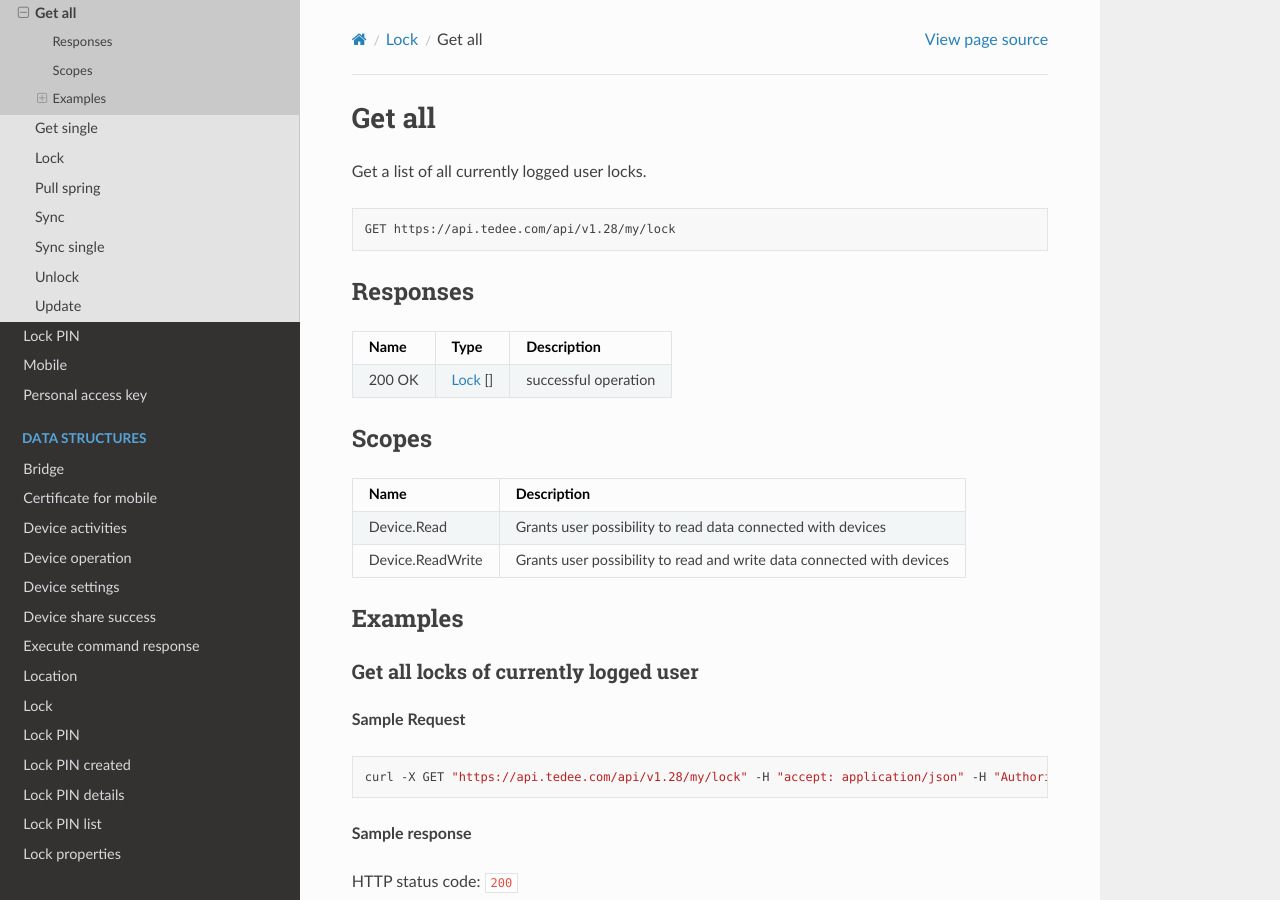
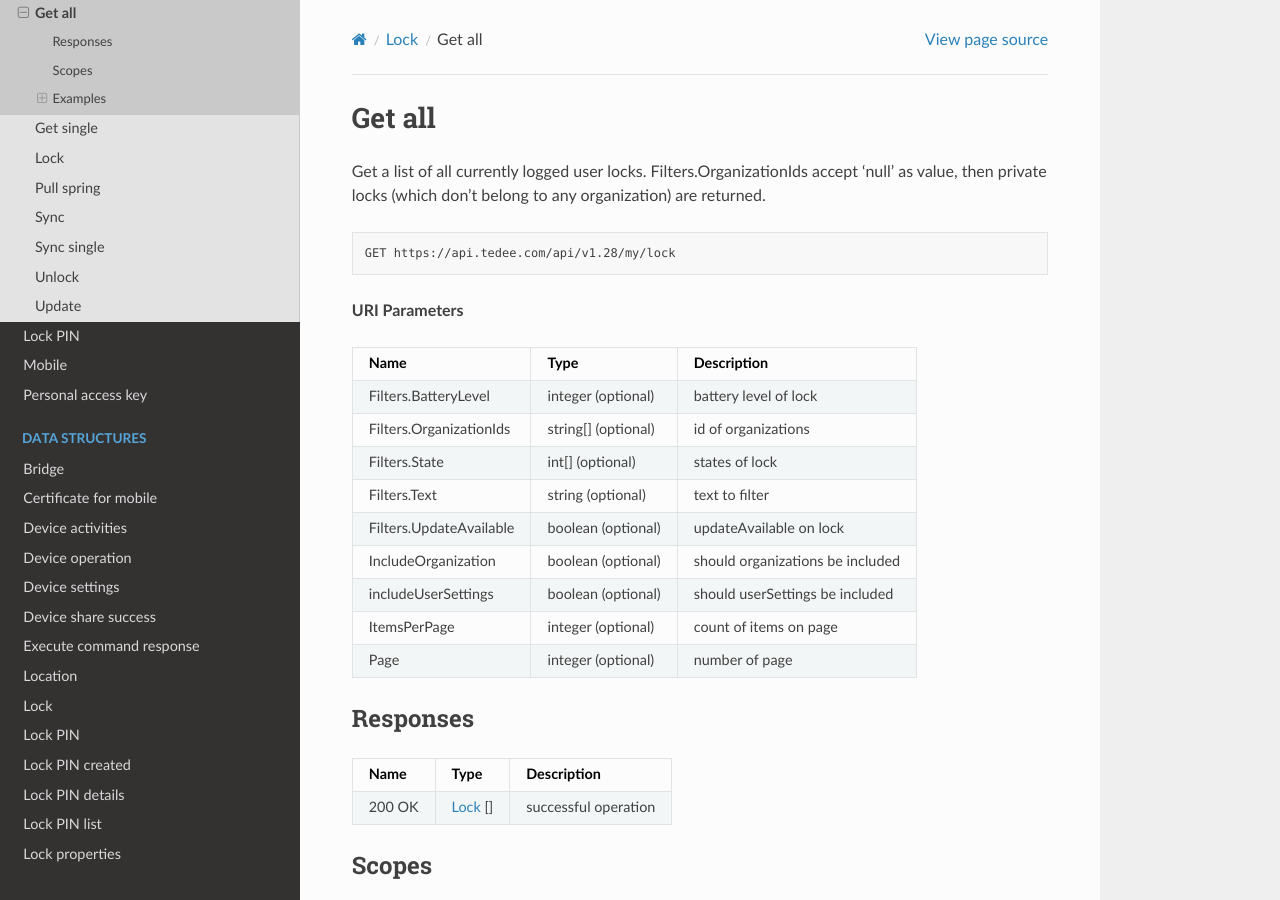
Before and after one commit to tedee-com/tedee-api-doc, a Sphinx documentation site: the page built from docs/source/endpoints/lock/get-all.rst, in a window 1280 px wide and 900 px high. Built offline with Sphinx 7.4.7 and the Read the Docs theme 2.0.0, drawn with Linux system fonts in a browser that asks for light colours; pages that are not in the unit, such as notebooks, are missing from menus.

Commit message:
Feature/update locks documentation (#101)
* Updated locks documentation

* Fixed spacing

* Changes after cr

* Changes after CR

* Changes after cr

```diff
--- a/docs/source/datastructures/lock.rst
+++ b/docs/source/datastructures/lock.rst
@@ -31,6 +31,12 @@ Lock
 +--------------------------+----------------------------------------------------+---------------------------------------------------+
 | name                     | string                                             | lock name                                         |
 +--------------------------+----------------------------------------------------+---------------------------------------------------+
+| organizationId           | integer                                            | id of organization that lock is connected to      |
++--------------------------+----------------------------------------------------+---------------------------------------------------+
+| organizationName         | string                                             | name of organization that lock is connected to    |
++--------------------------+----------------------------------------------------+---------------------------------------------------+
+| organizationSlug         | string                                             | unique, custom url of organization                |
++--------------------------+----------------------------------------------------+---------------------------------------------------+
 | revision                 | number                                             | current lock revision in database                 |
 +--------------------------+----------------------------------------------------+---------------------------------------------------+
 | serialNumber             | string                                             | lock serial number                                |
--- a/docs/source/endpoints/lock/get-all.rst
+++ b/docs/source/endpoints/lock/get-all.rst
@@ -2,10 +2,35 @@ Get all
 =========================
 
 Get a list of all currently logged user locks.
+Filters.OrganizationIds accept 'null' as value, then private locks (which don't belong to any organization) are returned.
 
 .. code-block:: sh
 
     GET |apiUrl|/api/|apiVersion|/my/lock
+
+**URI Parameters**
+
++------------------------+--------------------+---------------------------------+
+| Name                   | Type               | Description                     |
++========================+====================+=================================+
+| Filters.BatteryLevel   | integer (optional) | battery level of lock           |
++------------------------+--------------------+---------------------------------+
+| Filters.OrganizationIds| string[] (optional)| id of organizations             |
++------------------------+--------------------+---------------------------------+
+| Filters.State          | int[] (optional)   | states of lock                  |
++------------------------+--------------------+---------------------------------+
+| Filters.Text           | string (optional)  | text to filter                  |
++------------------------+--------------------+---------------------------------+
+| Filters.UpdateAvailable| boolean (optional) | updateAvailable on lock         |
++------------------------+--------------------+---------------------------------+
+| IncludeOrganization    | boolean (optional) | should organizations be included|
++------------------------+--------------------+---------------------------------+
+| includeUserSettings    | boolean (optional) | should userSettings be included |
++------------------------+--------------------+---------------------------------+
+| ItemsPerPage           | integer (optional) | count of items on page          |
++------------------------+--------------------+---------------------------------+
+| Page                   | integer (optional) | number of page                  |
++------------------------+--------------------+---------------------------------+
 
 Responses
 -------------
--- a/docs/source/endpoints/lock/update.rst
+++ b/docs/source/endpoints/lock/update.rst
@@ -22,7 +22,8 @@ Update lock.
 +---------------------------+---------------------------------------------------------------------------+----------------------------------------------------+
 | userSettings              | :doc:`User settings <../../datastructures/user-settings>` (optional)      | settings of current user for that device           |
 +---------------------------+---------------------------------------------------------------------------+----------------------------------------------------+
-
+| timeZone                  | datetime                                                                  | timezone of lock                                   |
++---------------------------+---------------------------------------------------------------------------+----------------------------------------------------+
 All parameters in this endpoint (except id and revision) are optional.
 This means that specifying a given parameter will update its value. If a given parameter is not specified, its value will not change.
 
```
